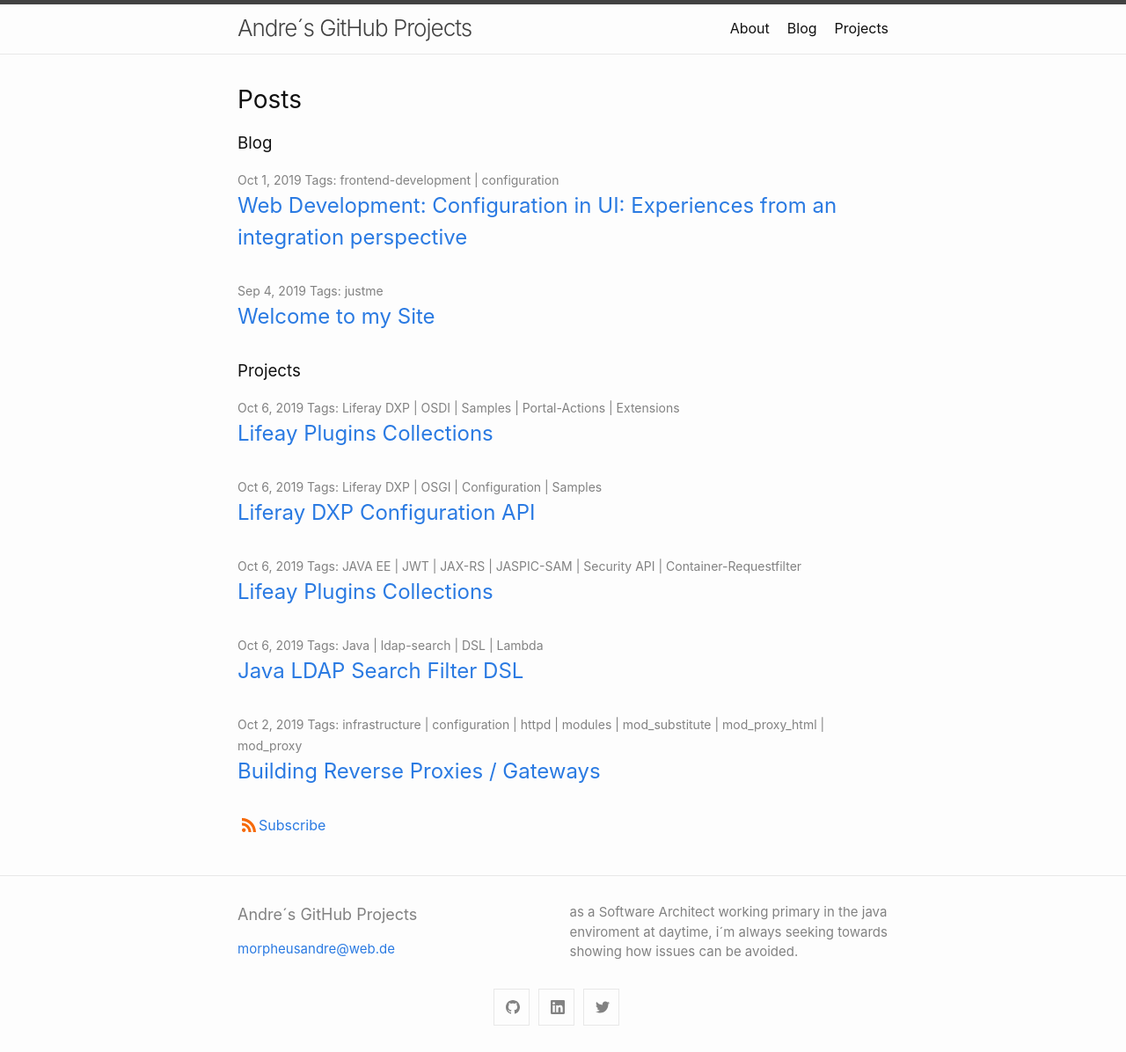
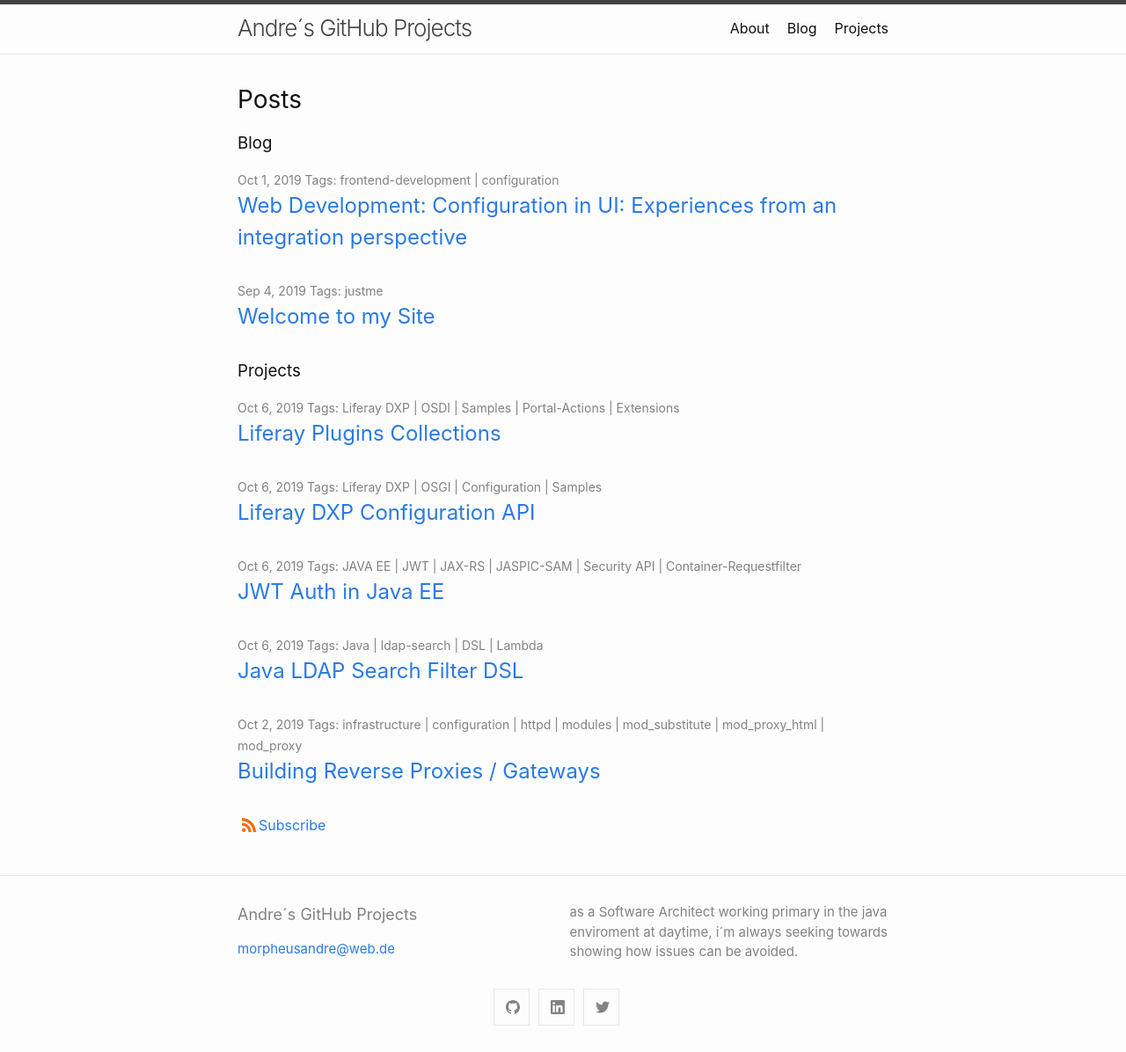
Before and after one commit to andrebiegel/andrebiegel.github.io, a Jekyll site: the page built from index.md, in a window 1280 px wide. Shown: the whole page at 88% size. Built offline with Jekyll 4.4.1, drawn with Linux system fonts in a browser that asks for light colours.

Commit message:
typos fixed

```diff
--- a/_posts/2019-10-06-jwt-jax-rs.md
+++ b/_posts/2019-10-06-jwt-jax-rs.md
@@ -1,6 +1,6 @@
 ---
 layout: post
-title: Lifeay Plugins Collections
+title: JWT Auth in Java EE
 categories: [Projects]
 tags: [JAVA EE,JWT, JAX-RS, JASPIC-SAM,Security API,Container-Requestfilter]
 date:   2019-10-06
--- a/_posts/2019-10-06-liferay-plugins.md
+++ b/_posts/2019-10-06-liferay-plugins.md
@@ -1,6 +1,6 @@
 ---
 layout: post
-title: Lifeay Plugins Collections
+title: Liferay Plugins Collections
 categories: [Projects]
 tags: [Liferay DXP , OSDI, Samples, Portal-Actions, Extensions]
 date:   2019-10-06
```
